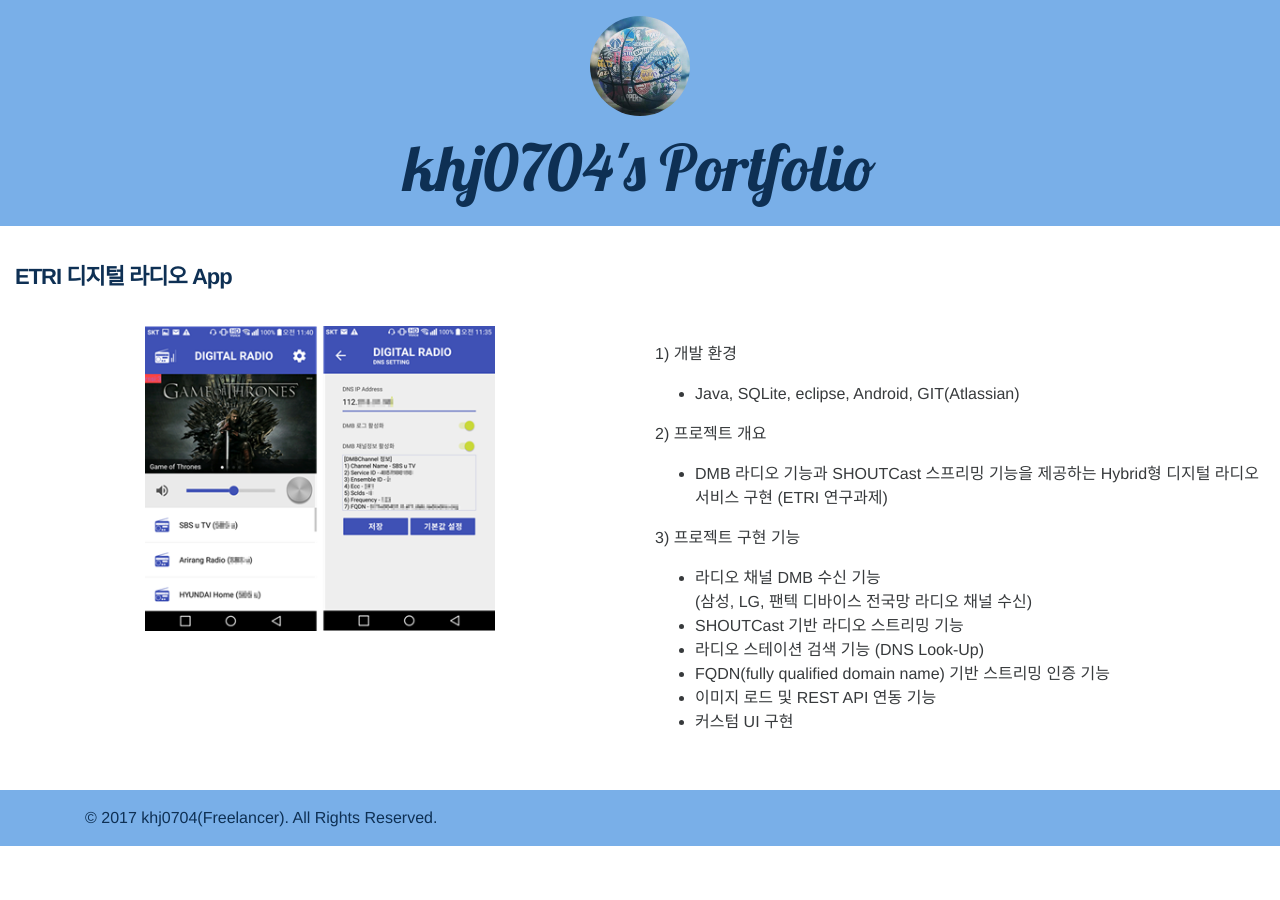
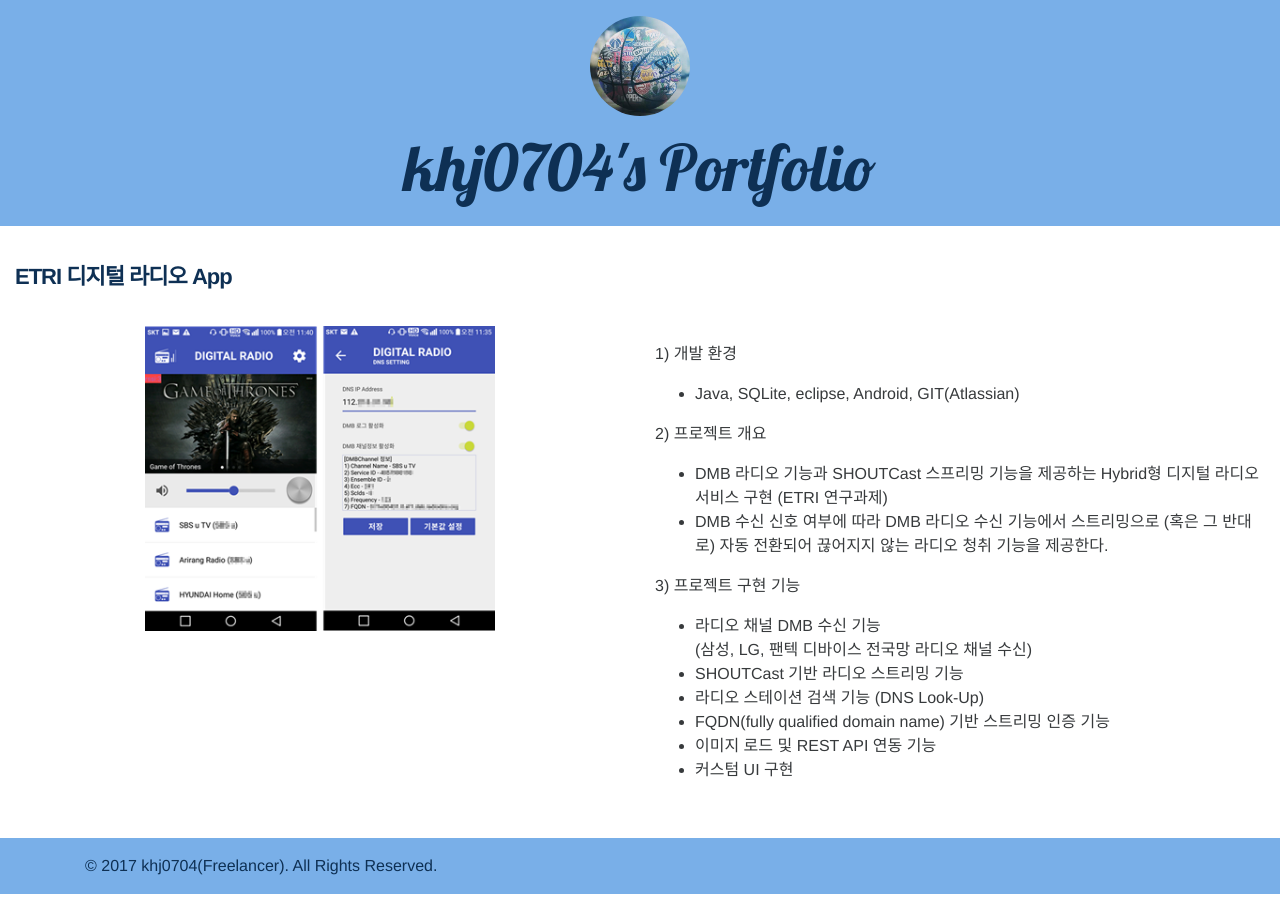
Before and after one commit to khj0704/khj0704.github.io, a Jekyll site: the page built from _posts/2015-12-20-portfolio17.md, in a window 1280 px wide. Built offline with Jekyll 4.4.1, drawn with Linux system fonts in a browser that asks for light colours; nearby versions of some CDN libraries.

Commit message:
Modified Post

```diff
--- a/_posts/2015-12-20-portfolio17.md
+++ b/_posts/2015-12-20-portfolio17.md
@@ -12,6 +12,8 @@ image: etri_digital_radio.png
 
 2) 프로젝트 개요
  - DMB 라디오 기능과 SHOUTCast 스프리밍 기능을 제공하는 Hybrid형 디지털 라디오 서비스 구현 (ETRI 연구과제)
+ - DMB 수신 신호 여부에 따라 DMB 라디오 수신 기능에서 스트리밍으로 (혹은 그 반대로) 자동 전환되어 끊어지지 않는 라디오 청취 기능을 제공한다.
+
 
 3) 프로젝트 구현 기능
  - 라디오 채널 DMB 수신 기능
```
